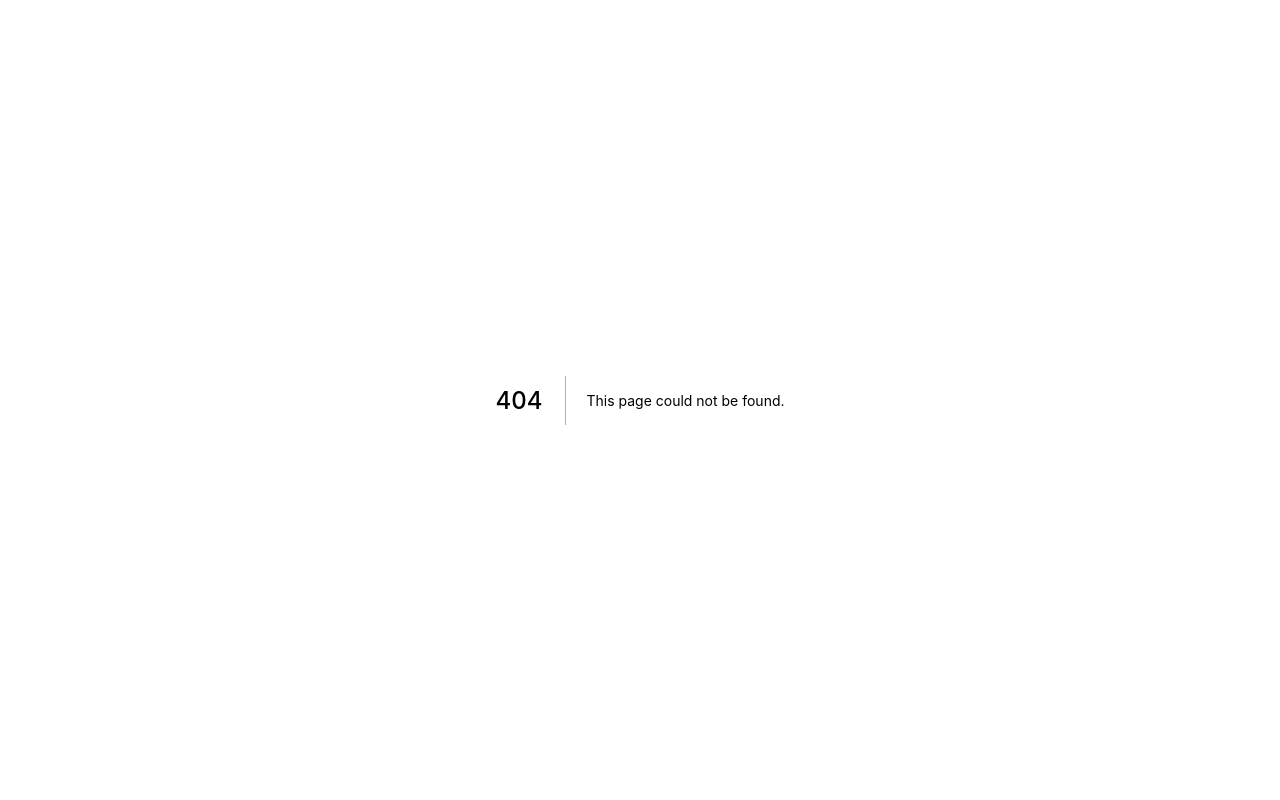
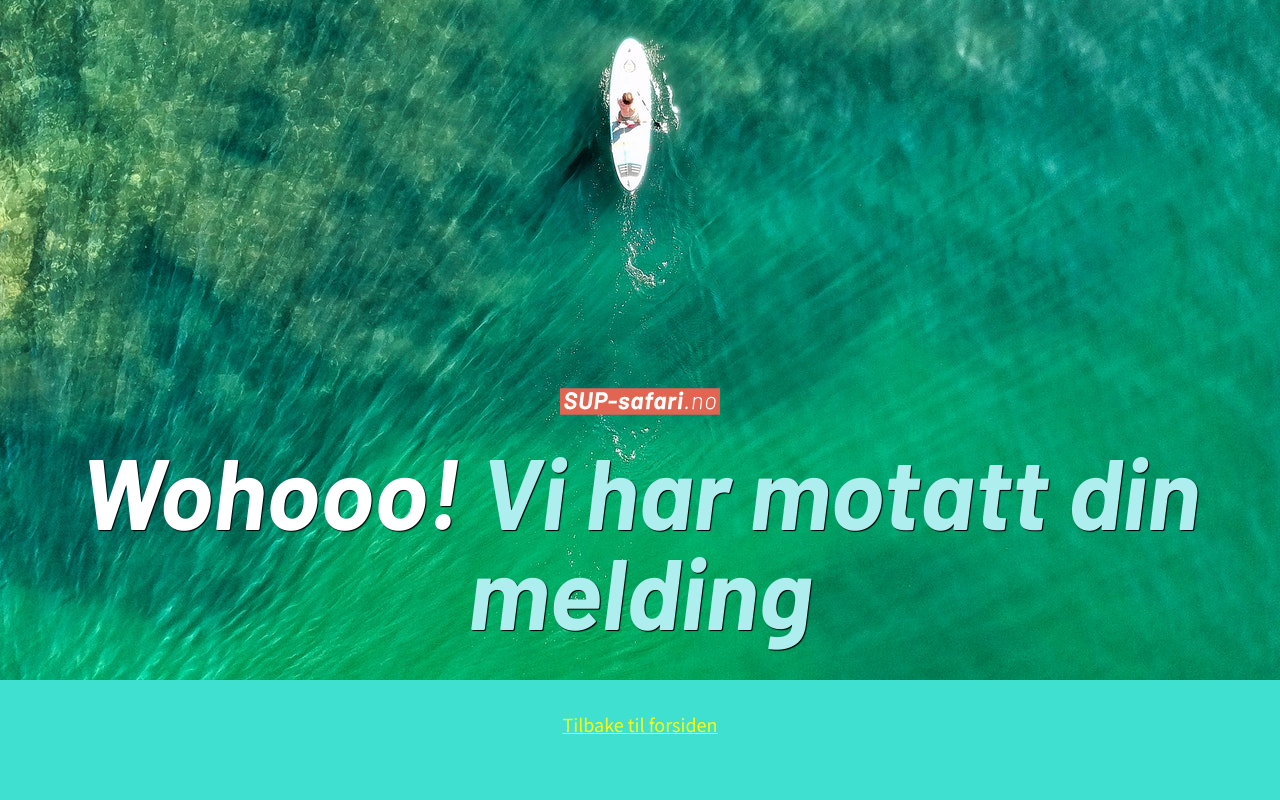
Before and after one commit to mariusgrondahl/sup-safari, a Next.js app: page /sucess in a window 1280 px wide. Before the commit this address had no page. Shown: the top 800 px of the page. Built offline with nearby package versions, Linux system fonts and the light colour scheme.

Commit message:
fixed link

```diff
--- /dev/null
+++ b/pages/sucess.js
@@ -0,0 +1,52 @@
+import React from 'react'
+import Layout from "../Layout/Layout";
+import Link from 'next/link'
+import CenterWrapper from '../components/CenterWrapper'
+import Fullscreen from '../components/Fullscreen'
+import styled from "@emotion/styled";
+
+const Description = styled.div`
+    p{
+      text-align: center;
+      font-size: 1.8rem;
+      line-height: 1.6;
+      max-width: 700px;
+      margin: 3rem 2rem 2rem 2rem;
+    }
+`;
+
+
+function App({ data }) {
+
+  return(
+  <Layout>
+
+    <Fullscreen image="/img/supsafari.jpg"  text="#fff">
+    <img className="logo" loading="lazy" width="160px" src="/logo-red.svg"  alt="sup safari logo" />
+    <h1><strong>Wohooo!</strong> <span className="emphazize">Vi har motatt din melding</span></h1>
+
+
+
+    </Fullscreen>
+
+
+      <CenterWrapper>
+      <Description>
+      <p>
+        <div className="logo">
+          <Link href="/">
+            Tilbake til forsiden
+          </Link>
+        </div>
+      </p>
+      </Description>
+      </CenterWrapper>
+
+
+
+</Layout>
+)
+
+}
+
+export default App
```
